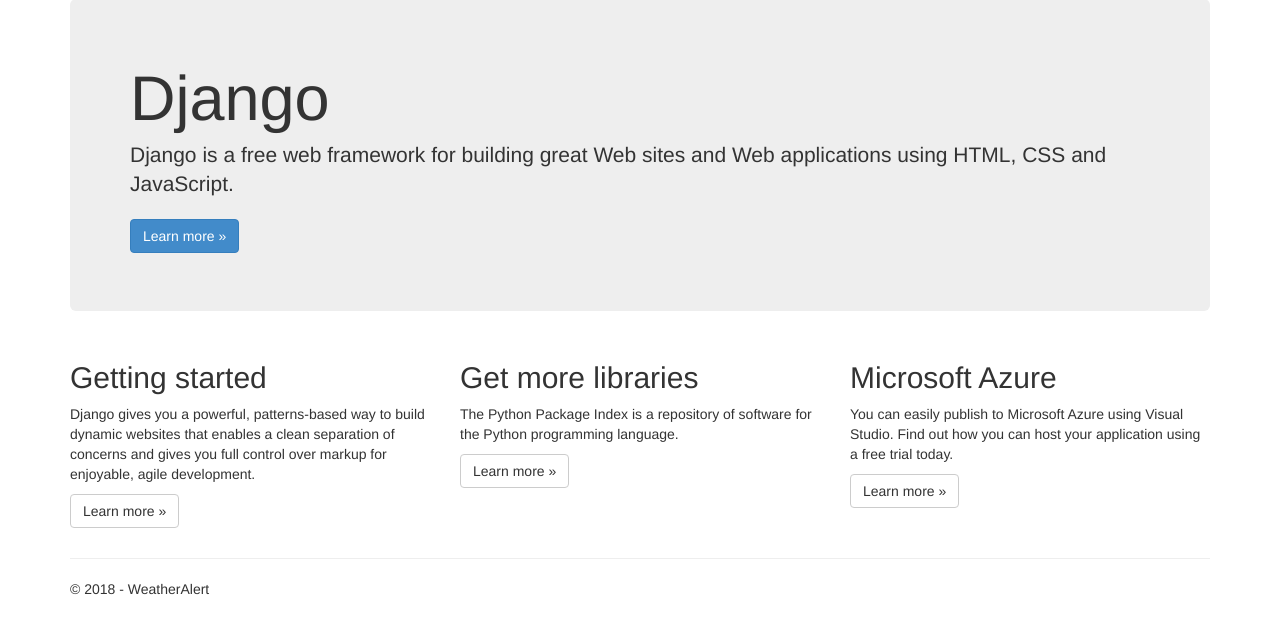
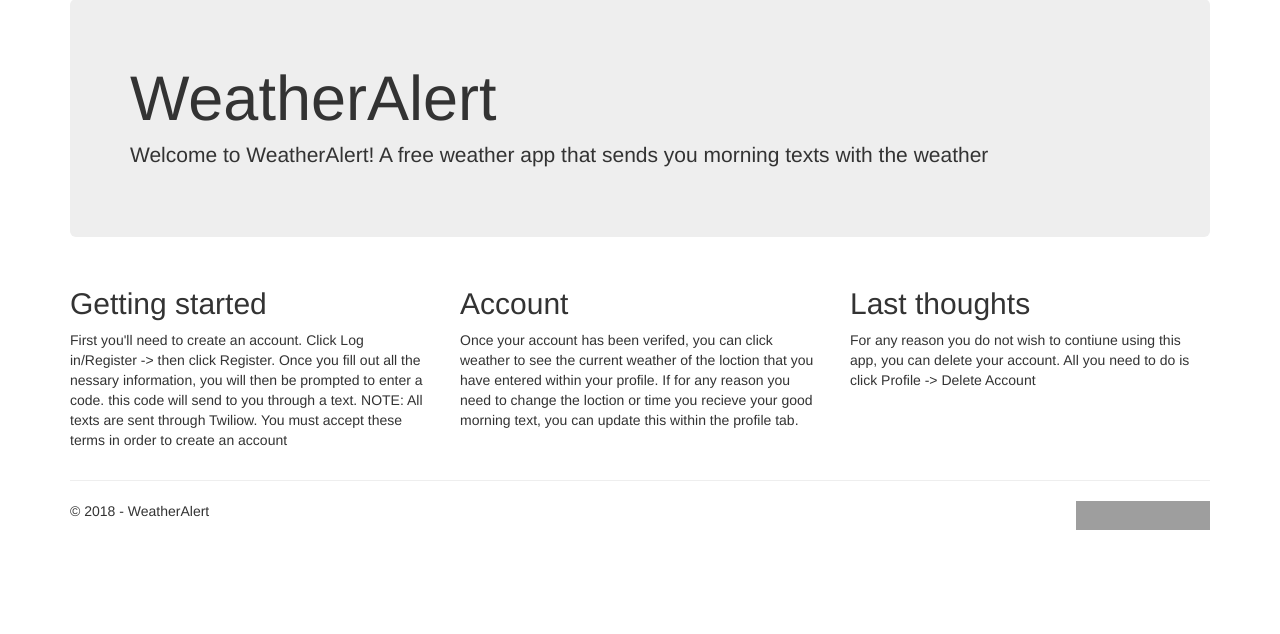
Before and after one commit to Ncarm828/WeatherAlertFinal, a Django app: page / in a window 1280 px wide. Shown: the part 51-685 px from the top of the page. Run offline with Django 3.2, Linux system fonts and the light colour scheme; some libraries are stand-ins or nearby versions; grey boxes are pictures that could not be loaded.

Commit message:
fixed UI and added heroku feature

```diff
--- /dev/null
+++ b/WeatherAlert/Procfile.py
@@ -0,0 +1 @@
+web: gunicorn WeatherAlert.wsgi --log-file -
--- a/WeatherAlert/WeatherAlert/wsgi.py
+++ b/WeatherAlert/WeatherAlert/wsgi.py
@@ -14,6 +14,7 @@ framework.
 
 """
 import os
+from whitenoise.django import DjangoWhiteNoise
 
 os.environ.setdefault("DJANGO_SETTINGS_MODULE", "WeatherAlert.settings")
 
@@ -26,3 +27,4 @@ application = get_wsgi_application()
 # Apply WSGI middleware here.
 # from helloworld.wsgi import HelloWorldApplication
 # application = HelloWorldApplication(application)
+application = DjangoWhiteNoise(application)
--- a/WeatherAlert/app/templates/app/index.html
+++ b/WeatherAlert/app/templates/app/index.html
@@ -4,30 +4,32 @@
 {% block content %}
 
 <div class="jumbotron">
-    <h1>Django</h1>
-    <p class="lead">Django is a free web framework for building great Web sites and Web applications using HTML, CSS and JavaScript.</p>
-    <p><a href="https://www.djangoproject.com/" class="btn btn-primary btn-large">Learn more &raquo;</a></p>
+    <h1>WeatherAlert</h1>
+    <p class="lead">Welcome to WeatherAlert! A free weather app that sends you morning texts with the weather</p>
 </div>
 
 <div class="row">
     <div class="col-md-4">
         <h2>Getting started</h2>
         <p>
-            Django gives you a powerful, patterns-based way to build dynamic websites that
-            enables a clean separation of concerns and gives you full control over markup
-            for enjoyable, agile development.
+            First you'll need to create an account. Click Log in/Register -> then click Register.
+            Once you fill out all the nessary information, you will then be prompted to enter a code.
+            this code will send to you through a text.
+            NOTE: All texts are sent through Twiliow. You must accept these terms in order to create an account
+
         </p>
-        <p><a class="btn btn-default" href="http://www.djangobook.com/en/2.0/index.html">Learn more &raquo;</a></p>
     </div>
     <div class="col-md-4">
-        <h2>Get more libraries</h2>
-        <p>The Python Package Index is a repository of software for the Python programming language.</p>
-        <p><a class="btn btn-default" href="https://pypi.org/">Learn more &raquo;</a></p>
+        <h2>Account</h2>
+        <p>Once your account has been verifed, you can click weather to see the current weather of the loction that you have entered
+        within your profile. If for any reason you need to change the loction or time you recieve your good morning text, you
+        can update this within the profile tab.</p>
     </div>
     <div class="col-md-4">
-        <h2>Microsoft Azure</h2>
-        <p>You can easily publish to Microsoft Azure using Visual Studio. Find out how you can host your application using a free trial today.</p>
-        <p><a class="btn btn-default" href="http://azure.microsoft.com">Learn more &raquo;</a></p>
+        <h2>Last thoughts</h2>
+        <p>For any reason you do not wish to contiune using this app, you can delete your account.
+        All you need to do is click Profile -> Delete Account</p>
+
     </div>
 </div>
 
--- a/WeatherAlert/app/templates/app/layout.html
+++ b/WeatherAlert/app/templates/app/layout.html
@@ -3,7 +3,7 @@
 <head>
     <meta charset="utf-8" />
     <meta name="viewport" content="width=device-width, initial-scale=1.0">
-    <title>{{ title }} - My Django Application</title>
+    <title>{{ title }} - Weather Alert</title>
     {% load staticfiles %}
     <link rel="stylesheet" type="text/css" href="{% static 'app/content/bootstrap.min.css' %}" />
     <link rel="stylesheet" type="text/css" href="{% static 'app/content/site.css' %}" />
@@ -38,7 +38,8 @@
 {% block content %}{% endblock %}
         <hr/>
         <footer>
-            <p>&copy; {{ year }} - WeatherAlert</p>
+            <p>&copy; {{ year }} - WeatherAlert
+            <a href="https://www.yahoo.com/?ilc=401" target="_blank"> <img src="https://poweredby.yahoo.com/purple.png" width="134" height="29" align="right"/> </a></p>
         </footer>
     </div>
 
--- /dev/null
+++ b/WeatherAlert/runtime.txt
@@ -0,0 +1 @@
+python-3.6
```
Also changed, not shown: WeatherAlert/WeatherAlert/settings.py (+16 -15 lines), WeatherAlert/requirements.txt (+8 -1 lines), 1 other file.
